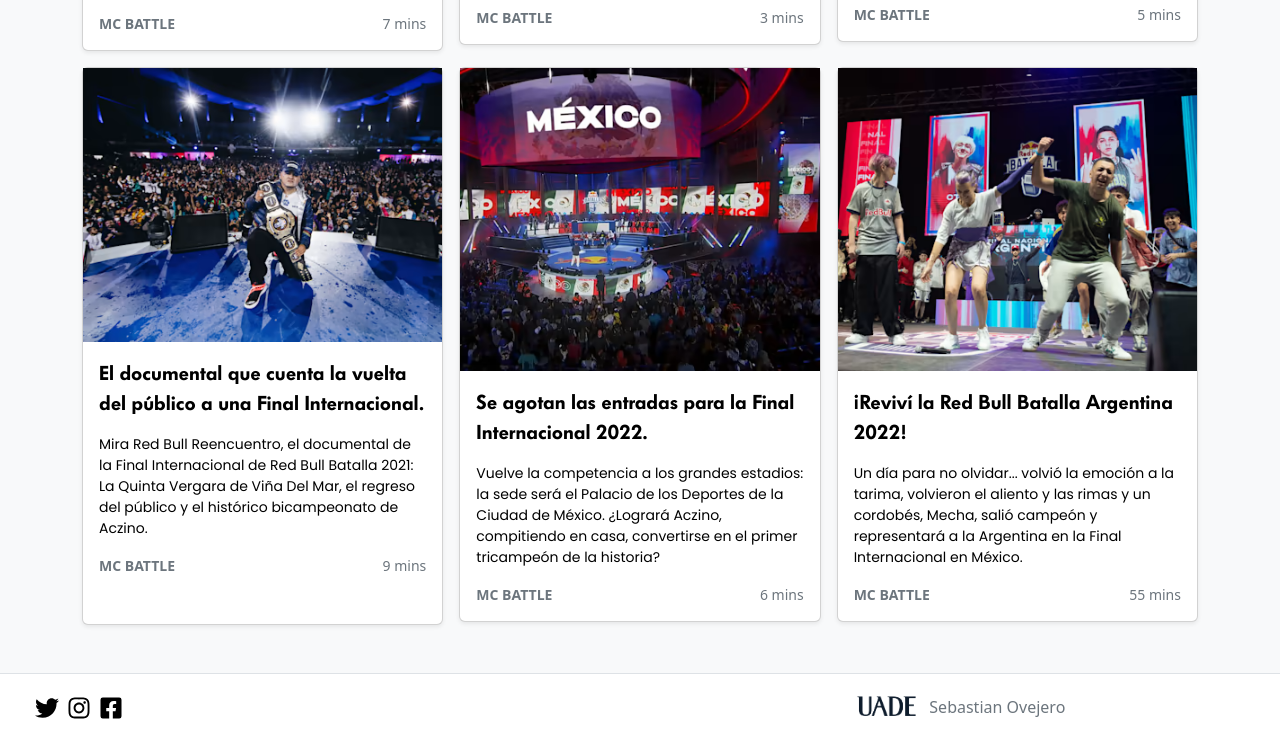
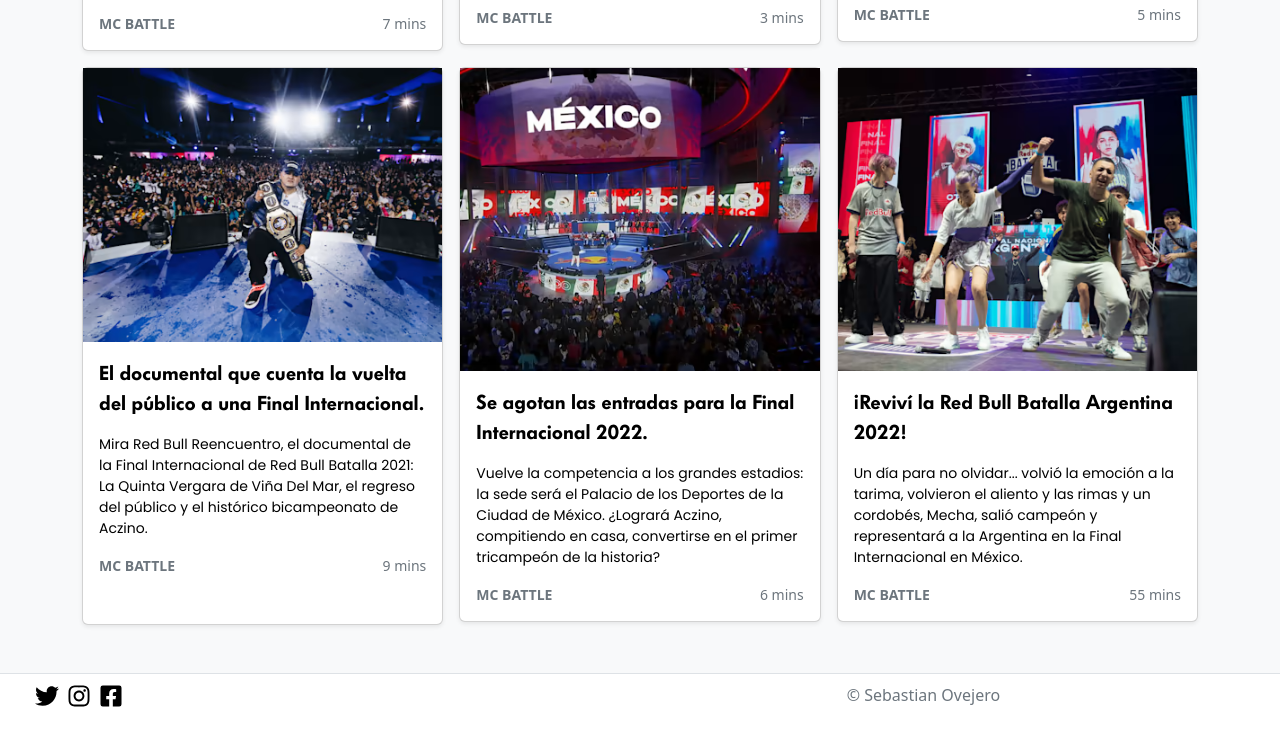
Before and after one commit to SebasOvejero/Newsletter-RedBull, a website: page pages/Noticias.html in a window 1280 px wide. Shown: the part 1007-1747 px from the top of the page. After the commit the page ends 1723 px from the top, so only its background shows below. Drawn offline with nearby package versions, Linux system fonts and the light colour scheme.

Commit message:
Update Noticias.html

```diff
--- a/pages/Noticias.html
+++ b/pages/Noticias.html
@@ -245,8 +245,7 @@
             </ul>
 
             <div class="col-md-4 d-flex align-items-center">
-                <img src="../img/uade_una_gran_universidad.png" width="20%" alt="Logo de Universidad UADE" srcset="">
-                <span class="mb-3 mb-md-0 text-muted">Sebastian Ovejero</span>
+                <span class="mb-3 mb-md-0 text-muted">&copy Sebastian Ovejero</span>
             </div>
 
 
```
